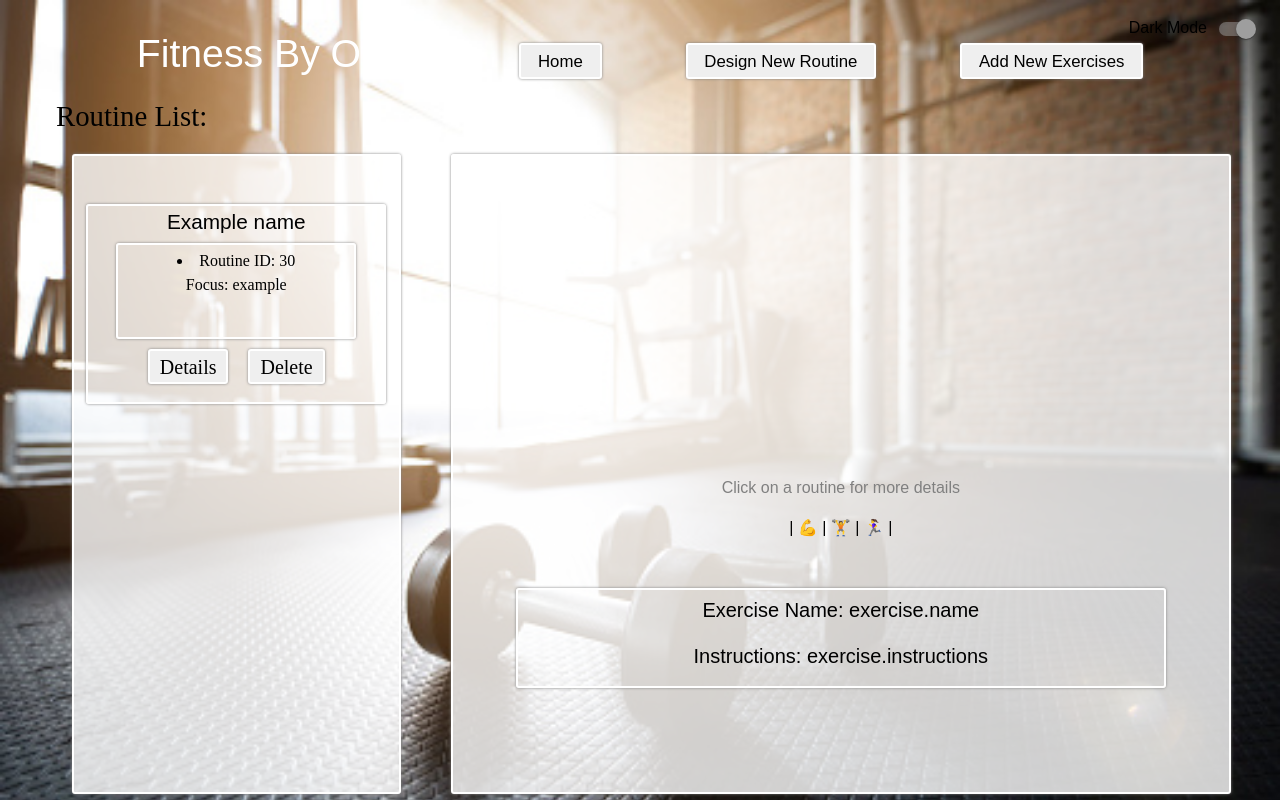
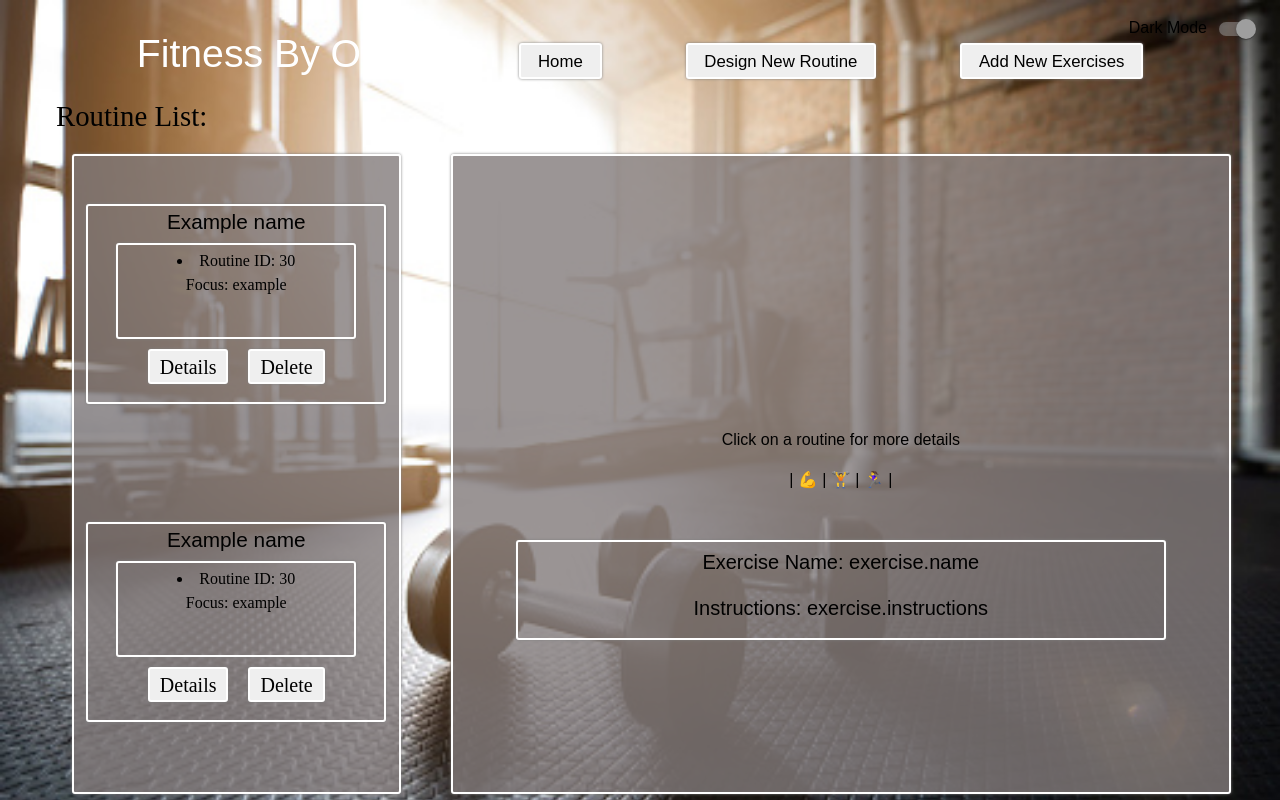
Before and after one commit to Otuyanyangayi/FitnessbyOtuya-, a React (Create React App) app: page /mainpage in a window 1280 px wide. Built offline with nearby package versions, Linux system fonts and the light colour scheme.

Commit message:
update stylling

```diff
--- a/src/components/CreateExerciseForm/CreateExerciseForm.css
+++ b/src/components/CreateExerciseForm/CreateExerciseForm.css
@@ -1,5 +1,5 @@
 .layout{
-    width: 50em;
+    width: 40em;
     height: auto;
     border: 2px solid white;
     border-radius: 3px;
@@ -9,7 +9,7 @@
     text-align: center;
     margin: auto;
     margin-top: 10rem ;
-    background: rgba(255, 255, 255, 0.8);
+    background: rgba(130, 123, 123, 0.8);
 }
 .layoutdiv{
     font-size: 1.5em;
--- a/src/components/DisplayDetails/DisplayDetails.css
+++ b/src/components/DisplayDetails/DisplayDetails.css
@@ -7,7 +7,7 @@
     float:right;
     text-align: center;
     margin: 1rem 1rem 1rem 1rem;
-    background: rgba(255, 255, 255, 0.8);
+    background: rgba(130, 123, 123, 0.8);
     overflow: scroll;
 }
 .exercise-box{
--- a/src/components/DisplayDetails/DisplayDetails.js
+++ b/src/components/DisplayDetails/DisplayDetails.js
@@ -10,7 +10,7 @@ function DisplayDetails () {
             <div>
 
                 <>
-                <p style={{color: "gray", marginTop: "20rem"}}>Click on a routine for more details</p><p>| 💪 | 🏋️ | 🏃‍♀️ |</p>
+                <p style={{ marginTop: "17rem"}}>Click on a routine for more details</p><p>| 💪 | 🏋️ | 🏃‍♀️ |</p>
                 </>
 
             </div>
--- a/src/components/Routine/Routine.js
+++ b/src/components/Routine/Routine.js
@@ -4,6 +4,19 @@ import "./Routine.css"
 function Routine(){
 
     return(
+        <>
+        <div className="routine-box">
+            <h3 style={{fontSize: "1.30em" }}>Example name</h3>
+            <div className="routine-content">
+                <li>Routine ID: 30</li>
+                Focus: example
+            </div>
+            <button className='routine-btn'>
+                Details
+            </button>
+            <button className='routine-btn'>Delete</button>
+
+        </div>
         <div className="routine-box">
             <h3 style={{fontSize: "1.30em" }}>Example name</h3>
             <div className="routine-content">
@@ -17,6 +30,10 @@ function Routine(){
 
         </div>
 
+
+        </>
+
+
     )
 }
 
--- a/src/components/RoutineContainer/RoutineContainer.css
+++ b/src/components/RoutineContainer/RoutineContainer.css
@@ -6,7 +6,7 @@
     overflow-y: auto;
     height: 80vh;
     width: 80%;
-    background: rgba(255, 255, 255, 0.8);
+    background: rgba(130, 123, 123, 0.8);
     border: 2px solid white;
     border-radius: 3px;
     box-shadow: 0 0 3px gray;
@@ -15,7 +15,7 @@
 }
 .routine-header{
     font-family: 'Lobster', cursive;
-    color: black;
+
     text-align: left;
     font-size: 1.8em;
     margin-left: 2rem;
```
